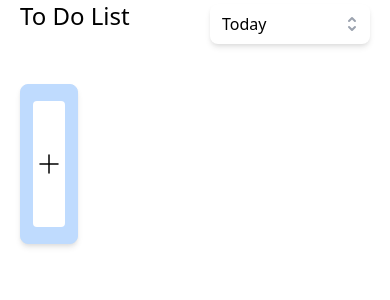
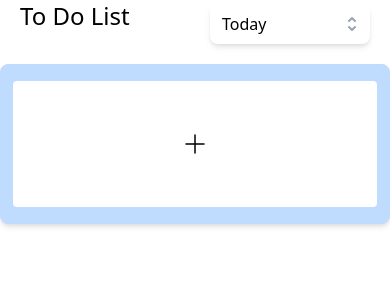
Before and after one commit to dnkchi2809/TodoListApp, a Next.js app: page /views/Main/MainBody in a window 390 px wide. Shown: the top 300 px of the page. Built offline with nearby package versions, Linux system fonts and the light colour scheme.

Commit message:
todo-basic

```diff
--- a/pages/views/Main/MainBody.js
+++ b/pages/views/Main/MainBody.js
@@ -29,7 +29,7 @@ function MainBody() {
                         :
                         null
                 }
-                <div class="w-1/4 p-5">
+                <div class="col-todo-list">
                     <TodoCardAdd />
                 </div>
 
--- a/pages/views/Main/Modal/AddTodoModal.js
+++ b/pages/views/Main/Modal/AddTodoModal.js
@@ -9,6 +9,10 @@ function AddTodoModal() {
         setOpenModalAddTodo(false);
         let modal = document.getElementById("addModal");
         modal.classList.add("hidden");
+    }
+
+    const onSaveNewTodo = () => {
+
     }
 
     useEffect(() => {
@@ -94,7 +98,7 @@ function AddTodoModal() {
                                 </div>
                             </div>
                             <div className="bg-gray-50 px-4 py-3 sm:px-6 sm:flex sm:flex-row-reverse">
-                                <button data-modal-toggle="addModal" type="button" className="w-full inline-flex justify-center rounded-md border border-transparent shadow-sm px-4 py-2 bg-blue-600 text-base font-medium text-white hover:bg-blue-700 focus:outline-none focus:ring-2 focus:ring-offset-2 focus:ring-blue-500 sm:ml-3 sm:w-auto sm:text-sm">Save</button>
+                                <button data-modal-toggle="addModal" type="button" className="w-full inline-flex justify-center rounded-md border border-transparent shadow-sm px-4 py-2 bg-blue-600 text-base font-medium text-white hover:bg-blue-700 focus:outline-none focus:ring-2 focus:ring-offset-2 focus:ring-blue-500 sm:ml-3 sm:w-auto sm:text-sm" onClick={onSaveNewTodo}>Save</button>
                                 <button data-modal-toggle="addModal" type="button" className="mt-3 w-full inline-flex justify-center rounded-md border border-gray-300 shadow-sm px-4 py-2 bg-white text-base font-medium text-gray-700 hover:bg-gray-50 focus:outline-none focus:ring-2 focus:ring-offset-2 focus:ring-indigo-500 sm:mt-0 sm:ml-3 sm:w-auto sm:text-sm" onClick={onCancelClick}>Cancel</button>
                             </div>
                         </div>
```
